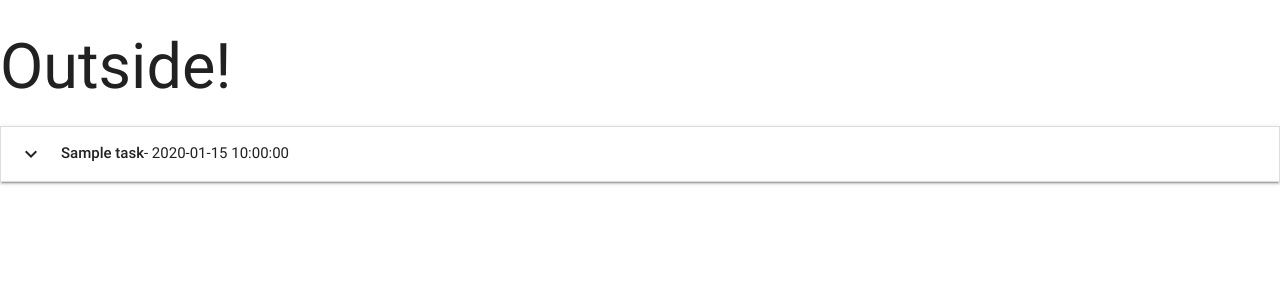
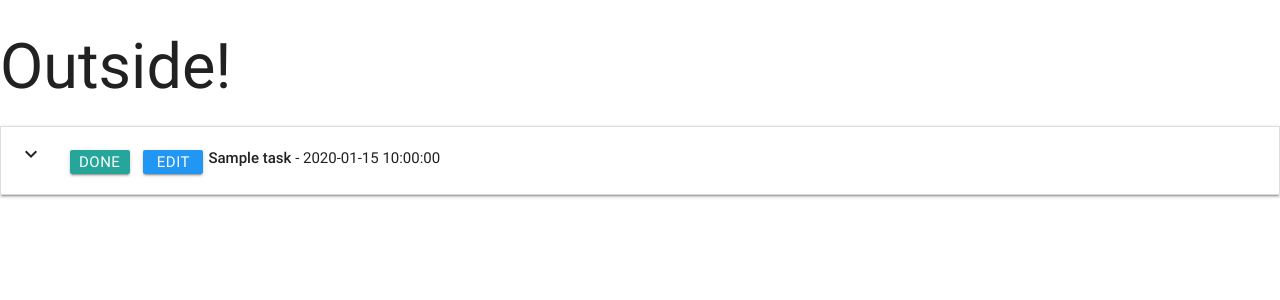
Before and after one commit to LigaMoon/task_manager, a Flask app: page / in a window 1280 px wide. Shown: the top 300 px of the page. Run offline with Flask 2, Linux system fonts and the light colour scheme; a database or web service that is not in the repository returns one stand-in record (values such as "Sample title"); some libraries are stand-ins or nearby versions.

Commit message:
Connected the edit button to the edit task page

```diff
--- a/app.py
+++ b/app.py
@@ -36,6 +36,12 @@ def insert_task():
     tasks.insert_one(request.form.to_dict())
     return redirect(url_for('get_tasks'))
 
+@app.route('/edit_task/<task_id>')
+def edit_task(task_id):
+    the_task = mongo.db.tasks.find_one({"_id": ObjectId(task_id)})
+    all_categories = mongo.db.categories.find()
+    return render_template('edittasks.html', task = the_task, categories = all_categories)
+
 if __name__ == '__main__':
     app.run(host = os.environ.get('IP'),
     port=int(os.environ.get('PORT')),
--- a/templates/base.html
+++ b/templates/base.html
@@ -15,6 +15,8 @@
         rel="stylesheet"
         href="https://cdnjs.cloudflare.com/ajax/libs/materialize/0.100.2/css/materialize.min.css"
         />
+        <!-- Link up my own static stylesheet -->
+        <link rel="stylesheet" href="{{url_for('static',filename='css/style.css')}}">
     </head>
     <body>
         <h1>Outside!</h1>
--- a/templates/tasks.html
+++ b/templates/tasks.html
@@ -1,20 +1,29 @@
-{% extends 'base.html' %}
-{% block content %}
+{% extends 'base.html' %} {% block content %}
 
 <!-- loop thorugh a list in the tasks collecton and return the below values for each entry -->
 <!-- Code for the collapsable module(acordeon) -->
 <ul class="collapsible" data-collapsible="accordion">
     {% for task in tasks %}
     <li>
-          <div class="collapsible-header"><i class="material-icons">expand_more</i><strong>{{task.task_name}}</strong> - {{task.due_date}}</div>
-          <div class="collapsible-body"><span>
+        <div class="collapsible-header">
+        <div class="col s3">
+            <i class="material-icons">expand_more</i>
+            <a class="waves-effect waves-light btn btn-small">Done</a>
+            <a href="{{url_for('edit_task', task_id=task._id)}}" class="waves-effect waves-light btn btn-small blue">Edit</a>
+        </div>
+        <div class="col s9 task-header">
+            <strong>{{task.task_name}}</strong> - {{task.due_date}}
+        </div>
+        </div>
+        <div class="collapsible-body">
+        <span>
             {{task.task_description}}
             <!-- {{task.cetegory_name}}
                 {{task.is_urgent}} -->
-          </span></div>
+        </span>
+        </div>
     </li>
     {% endfor %}
 </ul>
 
-
 {% endblock %}
```
Lines whose indentation alone changed are shown as unchanged.
